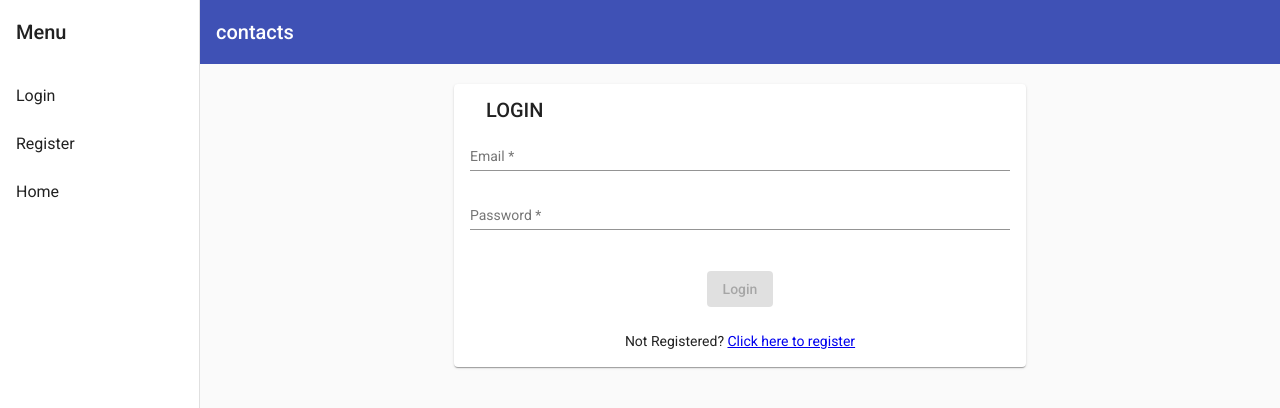
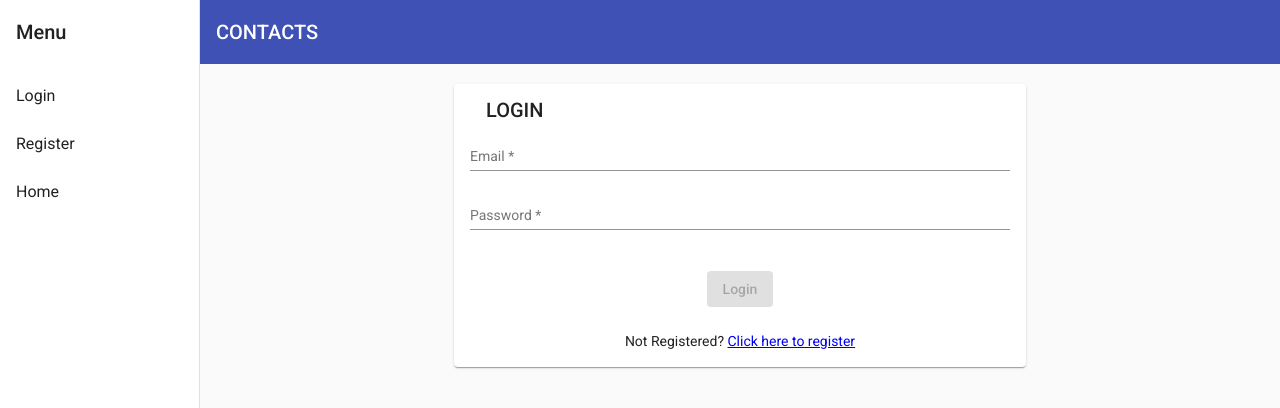
Before and after one commit to bishop254/contacts, an Angular app: page /sign-in in a window 1280 px wide. Shown: the top 408 px of the page. Built offline with nearby package versions, Linux system fonts and the light colour scheme.

Commit message:
Made menus dynamic

```diff
--- a/src/app/components/navbar/navbar.component.html
+++ b/src/app/components/navbar/navbar.component.html
@@ -9,8 +9,9 @@
   >
     <mat-toolbar>Menu</mat-toolbar>
     <mat-nav-list>
-      <a mat-list-item routerLink="sign-in">Login</a>
-      <a mat-list-item routerLink="sign-up">Register</a>
+      <a mat-list-item routerLink="sign-in" *ngIf="!authService.isLoggedIn">Login</a>
+      <a mat-list-item  *ngIf="authService.isLoggedIn" (click)="authService.logout()">Logout</a>
+      <a mat-list-item routerLink="sign-up" *ngIf="!authService.isLoggedIn">Register</a>
       <a mat-list-item routerLink="home">Home</a>
     </mat-nav-list>
   </mat-sidenav>
@@ -25,7 +26,7 @@
       >
         <mat-icon aria-label="Side nav toggle icon">menu</mat-icon>
       </button>
-      <span>contacts</span>
+      <span>CONTACTS</span>
     </mat-toolbar>
     <router-outlet></router-outlet>
   </mat-sidenav-content>
```
